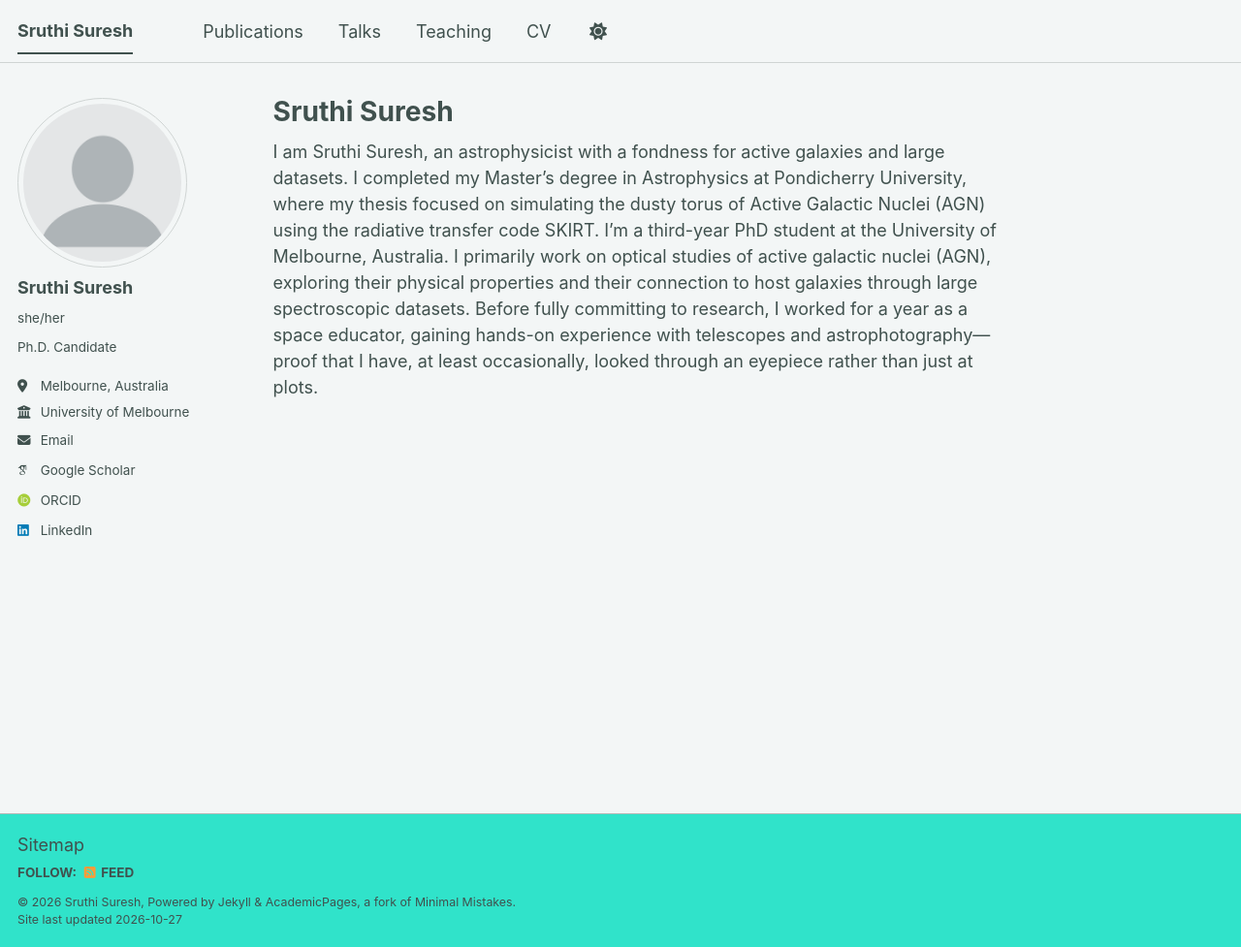
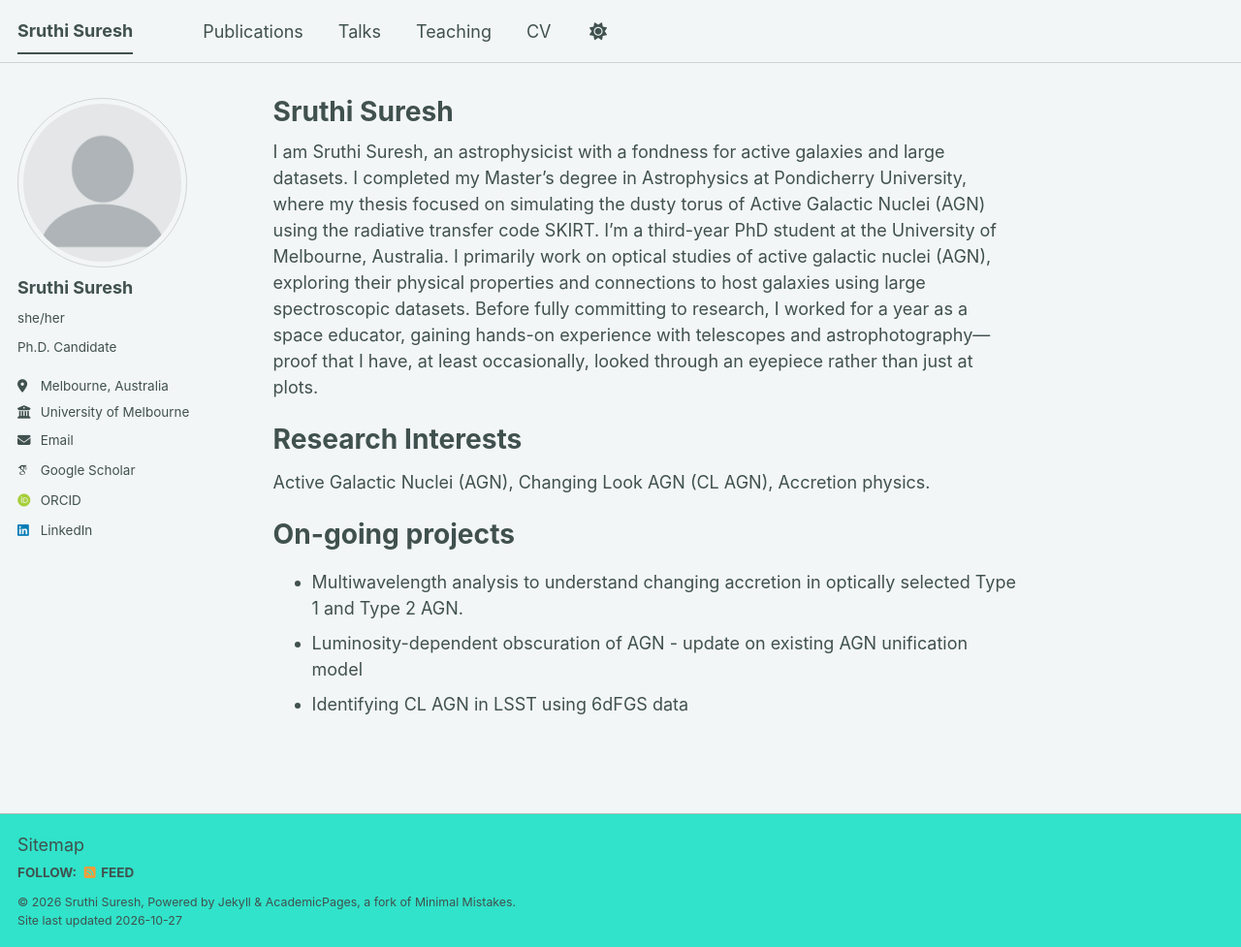
Before and after one commit to suresh-sruthi/suresh-sruthi.github.io, a Jekyll site: the page built from _pages/about.md, in a window 1280 px wide and 977 px high. Shown: the whole window at 97% size. Built offline with Jekyll 4.4.1, drawn with Linux system fonts in a browser that asks for light colours; some web fonts are replaced; a script bundle is joined from its source files by our own code; library files that are not in the unit come from our copies.

Commit message:
Update about.md with research interests and projects
Added research interests and ongoing projects sections.

```diff
--- a/_pages/about.md
+++ b/_pages/about.md
@@ -7,4 +7,14 @@
   - /about.html
 ---
 
-I am Sruthi Suresh, an astrophysicist with a fondness for active galaxies and large datasets. I completed my Master’s degree in Astrophysics at Pondicherry University, where my thesis focused on simulating the dusty torus of Active Galactic Nuclei (AGN) using the radiative transfer code SKIRT. I’m a third-year PhD student at the University of Melbourne, Australia. I primarily work on optical studies of active galactic nuclei (AGN), exploring their physical properties and their connection to host galaxies through large spectroscopic datasets. Before fully committing to research, I worked for a year as a space educator, gaining hands-on experience with telescopes and astrophotography—proof that I have, at least occasionally, looked through an eyepiece rather than just at plots.
+I am Sruthi Suresh, an astrophysicist with a fondness for active galaxies and large datasets. I completed my Master’s degree in Astrophysics at Pondicherry University, where my thesis focused on simulating the dusty torus of Active Galactic Nuclei (AGN) using the radiative transfer code SKIRT. I’m a third-year PhD student at the University of Melbourne, Australia. I primarily work on optical studies of active galactic nuclei (AGN), exploring their physical properties and connections to host galaxies using large spectroscopic datasets. Before fully committing to research, I worked for a year as a space educator, gaining hands-on experience with telescopes and astrophotography—proof that I have, at least occasionally, looked through an eyepiece rather than just at plots.
+
+Research Interests
+=======
+Active Galactic Nuclei (AGN), Changing Look AGN (CL AGN), Accretion physics.
+
+On-going projects
+=======
+* Multiwavelength analysis to understand changing accretion in optically selected Type 1 and Type 2 AGN.
+* Luminosity-dependent obscuration of AGN - update on existing AGN unification model
+* Identifying CL AGN in LSST using 6dFGS data
```
